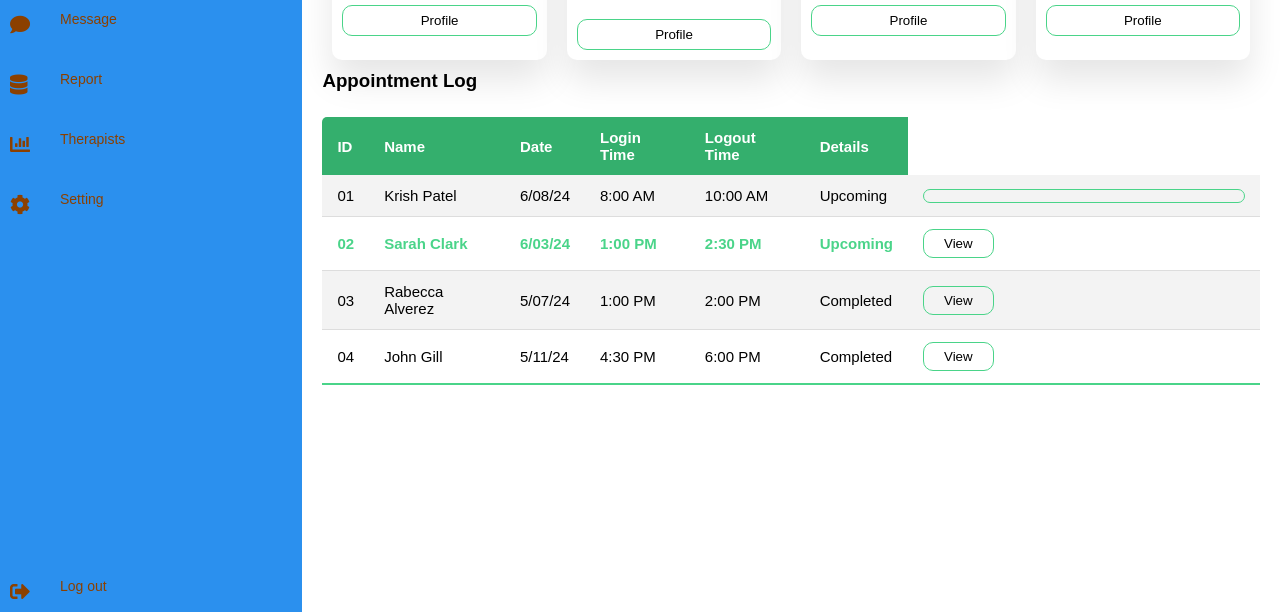
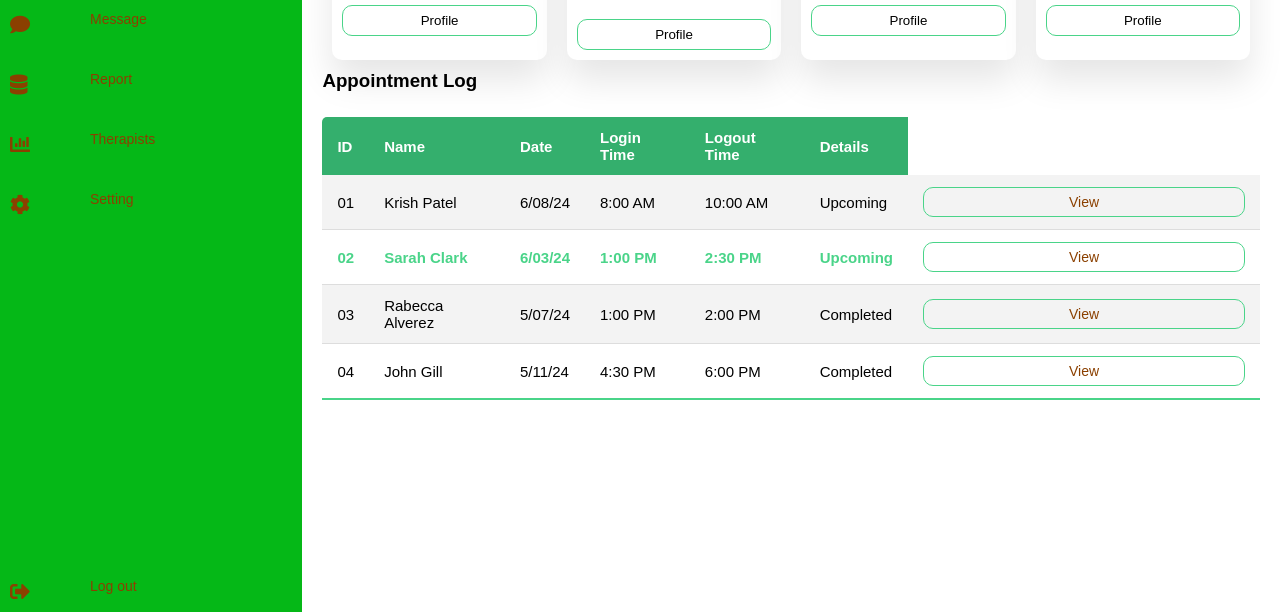
Before and after one commit to Nar3sh12/physiohelp.github.io, a plain HTML site: page index.html in a window 1280 px wide. Shown: the part 188-800 px from the top of the page. Drawn offline with Linux system fonts and the light colour scheme.

Commit message:
lock in edit

```diff
--- a/index.html
+++ b/index.html
@@ -130,7 +130,7 @@
                   <td>8:00 AM</td>
                   <td>10:00 AM</td>
                   <td>Upcoming</td>
-                  <td><button><a href = "data.html"a><View</button></td>
+                  <td><button><a href="data.html">View</a></button></td>
                 </tr>
                 <tr class="active">
                   <td>02</td>
@@ -139,7 +139,7 @@
                   <td>1:00 PM</td>
                   <td>2:30 PM</td>
                   <td>Upcoming</td>
-                  <td><button>View</button></td>
+                  <td><button><a href="data.html">View</a></button></td>
                 </tr>
                 <tr>
                   <td>03</td>
@@ -148,7 +148,7 @@
                   <td>1:00 PM</td>
                   <td>2:00 PM</td>
                   <td>Completed</td>
-                  <td><button>View</button></td>
+                  <td><button><a href="data.html">View</a></button></td>
                 </tr>
                 <tr>
                   <td>04</td>
@@ -157,7 +157,7 @@
                   <td>4:30 PM</td>
                   <td>6:00 PM</td>
                   <td>Completed</td>
-                  <td><button>View</button></td>
+                  <td><button><a href="data.html">View</a></button></td>
                 </tr>
                 <!-- <tr >
                   <td>05</td>
--- a/style.css
+++ b/style.css
@@ -15,22 +15,24 @@ body{
     background: #FFFFFF
 ;
   }
-nav{
+  nav {
     position: sticky;
     top: 0;
     bottom: 0;
     height: 100vh;
     left: 0;
-  width: 120px;
-  /* width: 280px; */
-  background: #2b90ee;
+    width: fit-content; /* changed to fit-content */
+    min-width: 50px;
+    background: #05b817;
     overflow: hidden;
     transition: 1s;
   }
-nav:hover{
-  width: 400px;
+
+  nav:hover {
+    width: 400px; /* expanded width on hover */
     transition: 1s;
   }
+
   .logo{
     text-align: center;
     display: flex;
@@ -59,7 +61,7 @@ a{
   }
   nav .fas{
     position: relative;
-  width: 40px;
+    width: 70px;
     height: 40px;
     top: 20px;
     font-size: 20px;
```
Lines whose indentation alone changed are shown as unchanged.
